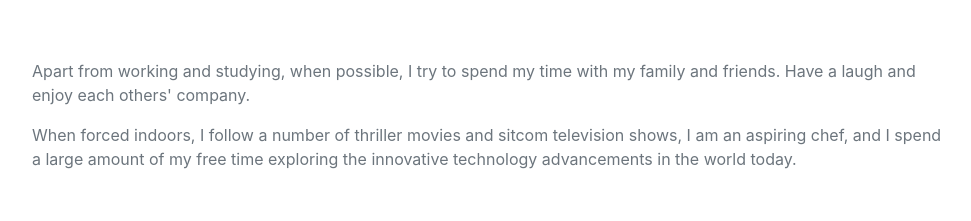
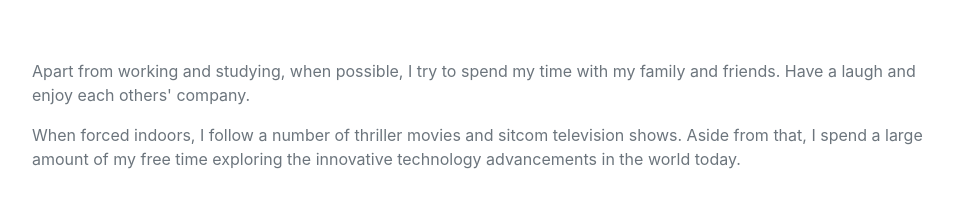
Before and after one commit to paredesjem/paredesjem, a plain HTML site: page index.html in a window 1280 px wide. Shown: the part 4430-4651 px from the top of the page, without its empty margins (288-1259 px from the left). Drawn offline with nearby package versions, Linux system fonts and the light colour scheme; a web font is replaced by a local one.

Commit message:
Update index.html

```diff
--- a/index.html
+++ b/index.html
@@ -169,7 +169,7 @@
                 <div class="resume-section-content">
                     <h2 class="mb-5">Interests</h2>
                     <p>Apart from working and studying, when possible, I try to spend my time with my family and friends. Have a laugh and enjoy each others' company.  </p>
-                    <p class="mb-0">When forced indoors, I follow a number of thriller movies and sitcom television shows, I am an aspiring chef, and I spend a large amount of my free time exploring the innovative technology advancements in the world today.</p>
+                    <p class="mb-0">When forced indoors, I follow a number of thriller movies and sitcom television shows. Aside  from that, I spend a large amount of my free time exploring the innovative technology advancements in the world today.</p>
                 </div>
             </section>
             <hr class="m-0" />
```
